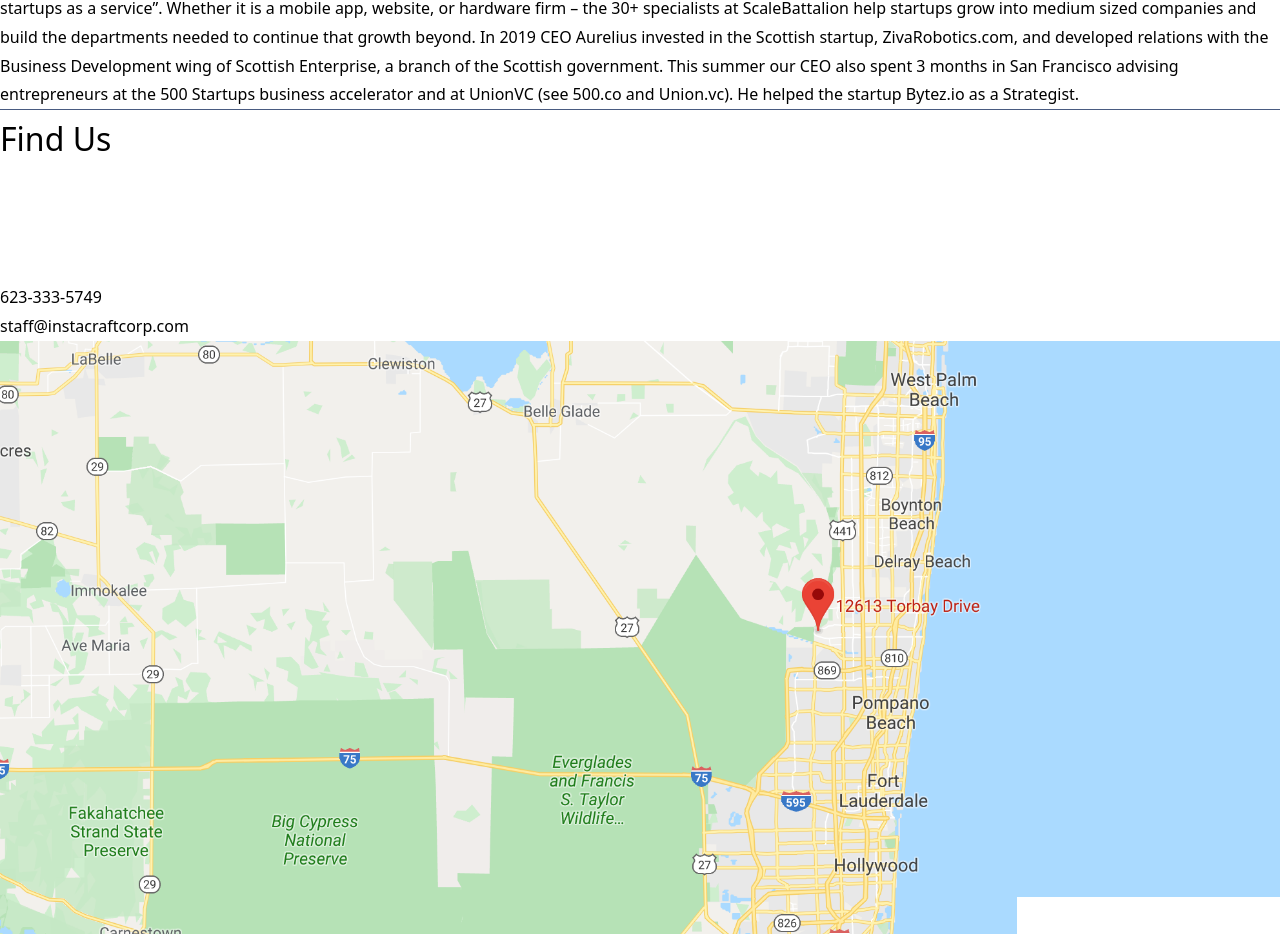
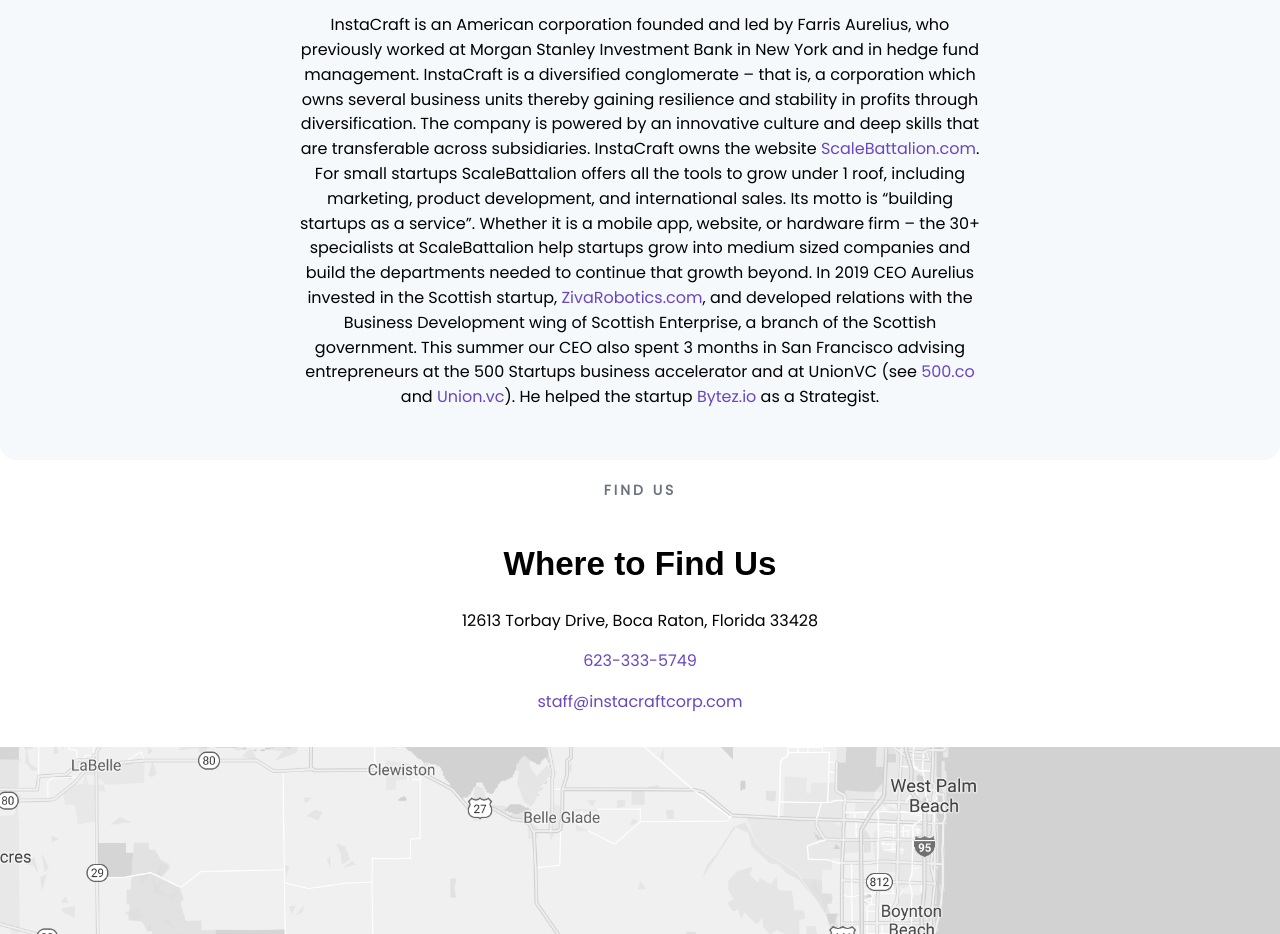
Before and after one commit to prosoft11/instacraft-corp, a plain HTML site: page index.html in a window 1280 px wide. Shown: the part 628-1562 px from the top of the page. Drawn offline with nearby package versions, Linux system fonts and the light colour scheme.

Commit message:
save version 1

```diff
--- a/default.css
+++ b/default.css
@@ -1,6 +1,8 @@
 html {
-	font-size: 100%;
-	line-height: 1.8;
+	-webkit-text-size-adjust: 100%;
+	font: 100%/1.55 Poppins,sans-serif;
+	box-sizing: border-box;
+	overflow-y: scroll;
 }
 
 @media (prefers-color-scheme: light) {
@@ -25,10 +27,11 @@ html {
 		--color-border-heavy: rgba(59,72,86,0.4);
 		--color-text-inline-code: #3c4856;
 		--color-bg-inline-code: #f5f9fb;
+		--color-link-primary: #6b46c1;
 	}
 }
 
-header {
+section.header {
 	backdrop-filter: blur(1rem);
 	background: var(--color-bg-almost-primary);
 }
@@ -36,6 +39,16 @@ header {
 nav {
 	grid-area: nav;
 	transition: all .5s ease;
+}
+
+h2 {
+	color: inherit;
+	font-family: Recoleta, sans-serif;
+	font-weight: 700;
+	text-rendering: optimizeLegibility;
+	font-size: 2.07474rem;
+	padding: 0;
+	margin: 0 0 1.1625rem;
 }
 
 li.list-item {
@@ -49,9 +62,72 @@ a.list-item-link {
 	color: var(--color-text-primary);
 	display: flex;
 	align-items: center;
-	padding: 2.325rem 1.55rem;
+	padding: 1.325rem 1.55rem;
 }
 
 a.list-item-link.active {
 	border-top: 2px solid #da3654;
+	color: #da3654;
 }
+
+a.list-item-link:hover {
+	color: #da3654;
+}
+
+section.about .container{
+	background-color: var(--color-bg-secondary);
+	padding: 3.1rem 8vw;
+}
+
+section header {
+	max-width: 43.4rem;
+	margin: 0 auto;
+}
+
+@media (min-width: 768px) {
+	section .container{
+		padding: 4.65rem 4vw;
+		border-radius: 16px;
+	}
+}
+
+section header h3 {
+	text-transform: uppercase;
+	-webkit-letter-spacing: .125rem;
+	-moz-letter-spacing: .125rem;
+	-ms-letter-spacing: .125rem;
+	letter-spacing: .125rem;
+	font-family: Poppins,Helvetica,sans-serif;
+	font-size: .625rem;
+	font-weight: 700;
+	margin-bottom: 1.55rem;
+	color: var(--color-text-secondary);
+}
+
+@media (min-width: 768px) {
+	section header h3 {
+    font-size: .875rem;
+    margin-bottom: 2.325rem;
+    -webkit-letter-spacing: .1875rem;
+    -moz-letter-spacing: .1875rem;
+    -ms-letter-spacing: .1875rem;
+    letter-spacing: .1875rem;
+	}
+}
+
+a.inner-link {
+	color: var(--color-link-primary);
+}
+
+.map-container {
+	height: 370px;
+	overflow: hidden;
+}
+
+.map-container img {
+	filter: grayscale(1);
+}
+
+h1.letter-spacing {
+	letter-spacing: .175rem;
+}
--- a/index.html
+++ b/index.html
@@ -7,6 +7,7 @@
 	<meta name="keywords" content="instacraft, farris aurelius, instacraft inc, instacraft corporation" />
 	<meta name="description" content="InstaCraft is an American corporation founded by Farris Aurelius" />
 	<meta name="robots" content="index, follow" />
+	<link href="https://fonts.googleapis.com/css?family=Poppins&display=swap" rel="stylesheet">
 	<link href="https://unpkg.com/tailwindcss@^1.0/dist/tailwind.min.css" rel="stylesheet">
 	<link href="default.css" rel="stylesheet" type="text/css" media="all" />
 	<link href="fonts.css" rel="stylesheet" type="text/css" media="all" />
@@ -21,6 +22,15 @@
 						<li class="list-item">
 							<a class="list-item-link active" href="/">Home</a>
 						</li>
+						<li class="list-item">
+							<a class="list-item-link" href="//scalebattalion.com" target="_blank">ScaleBattalion</a>
+						</li>
+						<li class="list-item">
+							<a class="list-item-link" href="/consulting.html">Consulting</a>
+						</li>
+						<li class="list-item">
+							<a class="list-item-link" href="/about.html">About Us</a>
+						</li>
 					</ul>
 				</nav>
 			</div>
@@ -30,9 +40,9 @@
 		<div class="container mx-auto">
 			<div class="w-full">
 				<div class="flex flex-wrap w-full">
-					<div class="flex content-start justify-center w-1/2">
+					<div class="flex content-start justify-center w-1/2 pr-8">
 						<div class="flex flex-wrap content-center justify-center">
-							<div class="w-full mb-4">
+							<div class="w-full mb-3">
 								<div class="content">
 									<h1 class="text-5xl font-semibold">Instacraft Inc.</h1>
 								</div>
@@ -56,63 +66,63 @@
 							</div>
 						</div>
 					</div>
-					<div class="flex justify-center w-1/2">
+					<div class="flex justify-center w-1/2 pl-8">
 						<img src="images/banner-illustration.png" class="image image-full" alt="" />
 					</div>
 				</div>
 			</div>
 		</div>
 	</section>
-	<div class="container">
-		<div id="header-wrapper">
-			<div id="header" class="container">
-				<div id="logo">
-					<h1><a href="index.html">InstaCraft Inc</a></h1>
-					<div id="menu">
-						<ul>
-							<li class="active"><a href="index.html" accesskey="1" title="">Homepage</a></li>
-							<li><a target="_blank" href="https://scalebattalion.com/" accesskey="2" title="">ScaleBattalion</a></li>
-							<li><a href="consulting.html" accesskey="3" title="">Consulting</a></li>
-							<li><a href="about.html" accesskey="4" title="">About Us</a></li>
-						</ul>
-					</div>
-				</div>
-			</div>
+	<section class="about">
+		<div class="container mx-auto">
+			<header class="text-center">
+				<h3>about the company</h3>
+				<h2>InstaCraft Inc</h2>
+				<p>InstaCraft is an American corporation founded and led by Farris Aurelius,
+					who previously worked at Morgan Stanley Investment Bank in New York and in hedge
+					fund management. InstaCraft is a diversified conglomerate – that is,
+					a corporation which owns several business units thereby gaining resilience
+					and stability in profits through diversification. The company is powered by an
+					innovative culture and deep skills that are transferable across subsidiaries.
+					InstaCraft owns the website <a class="inner-link" href="scalebattalion.com">ScaleBattalion.com</a class="inner-link">.
+					For small startups ScaleBattalion offers all the tools to grow under 1 roof,
+					including marketing, product development, and international sales.
+					Its motto is “building startups as a service”. Whether it is a mobile app,
+					website, or hardware firm – the 30+ specialists at ScaleBattalion help startups
+					grow into medium sized companies and build the departments needed to continue
+					that growth beyond. In 2019 CEO Aurelius invested in the Scottish startup,
+					<a class="inner-link" href="ZivaRobotics.com">ZivaRobotics.com</a>, and developed relations with
+					the Business Development wing of Scottish Enterprise, a branch of the Scottish
+					government. This summer our CEO also spent 3 months in San Francisco advising
+					entrepreneurs at the 500 Startups business accelerator and at UnionVC
+					(see <a class="inner-link" href="500.co">500.co</a> and <a class="inner-link" href="Union.vc">Union.vc</a>).
+					He helped the startup <a class="inner-link" href="bytez.io">Bytez.io</a> as a Strategist.</p>
+			</header>
 		</div>
-		<div class="footer">
-			<div id="three-column" class="container">
-				<div><span class="arrow-down"></span></div>
-				<div id="tbox1">
-					<div class="title">
-						<h2>About the Company</h2>
-					</div>
-					<p>InstaCraft is an American corporation founded and led by Farris Aurelius, who previously worked at Morgan Stanley Investment Bank in New York and in hedge fund management. InstaCraft is a diversified conglomerate – that is, a corporation which owns several business units thereby gaining resilience and stability in profits through diversification. The company is powered by an innovative culture and deep skills that are transferable across subsidiaries.
-					InstaCraft owns the website <a href="scalebattalion.com">ScaleBattalion.com</a>. For small startups ScaleBattalion offers all the tools to grow under 1 roof, including marketing, product development, and international sales. Its motto is “building startups as a service”. Whether it is a mobile app, website, or hardware firm – the 30+ specialists at ScaleBattalion help startups grow into medium sized companies and build the departments needed to continue that growth beyond. In 2019 CEO Aurelius invested in the Scottish startup, <a href="ZivaRobotics.com">ZivaRobotics.com</a>, and developed relations with the Business Development wing of Scottish Enterprise, a branch of the Scottish government. This summer our CEO also spent 3 months in San Francisco advising entrepreneurs at the 500 Startups business accelerator and at UnionVC (see <a href="500.co">500.co</a> and <a href="Union.vc">Union.vc</a>). He helped the startup <a href="bytez.io">Bytez.io</a> as a Strategist.</p>
-				</div>
-			</div><hr style="border-color: #495b81">
-			<div id="three-column" class="container">
-				<div><span class="arrow-down"></span></div>
-				<div id="tbox1">
-					<div class="title">
-						<h2 style="font-size: 2rem">Find Us</h2>
-					</div>
-					<div id="contact">
-						<div style="text-align: left;">
-							<h1 style="color: #fff">Where to Find Us</h1>
-							<h2 style="color: #fff">12613 Torbay Drive, <br> Boca Raton, <br> Florida 33428</h2>
-							<h3><a href="tel:623-333-5749">623-333-5749</a></h3>
-							<h3><a href="mailto:staff@instacraftcorp.com">staff@instacraftcorp.com</a></h3>
+	</section>
+	<section class="map">
+		<div class="container-fuild py-5">
+			<header class="text-center">
+				<h3>find us</h3>
+			</header>
+			<main>
+				<div class="flex w-full">
+					<div class="flex flex-wrap items-center justify-between">
+						<div class="w-full text-center mb-8">
+							<h2>Where to Find Us</h2>
+							<p class="mb-4">12613 Torbay Drive, Boca Raton, Florida 33428</p>
+							<h1 class="mb-4"><a class="inner-link" href="tel:623-333-5749">623-333-5749</a></h1 class="mb-4">
+							<h3><a class="inner-link" href="mailto:staff@instacraftcorp.com">staff@instacraftcorp.com</a></h3>
 						</div>
-						<div id="map">
-							<img src="images/mapx4.png" alt="" width="100%">
+						<div class="w-full">
+							<div class="map-container">
+								<img src="images/mapx4.png" alt="" width="100%">
+							</div>
 						</div>
 					</div>
 				</div>
-			</div>
-			<div id="copyright" class="container">
-				<p>&copy; InstaCraft Inc. All Rights Reserved.</p>
-			</div>
+			</main>
 		</div>
-	</div>
+	</section>
 </body>
 </html>
```
